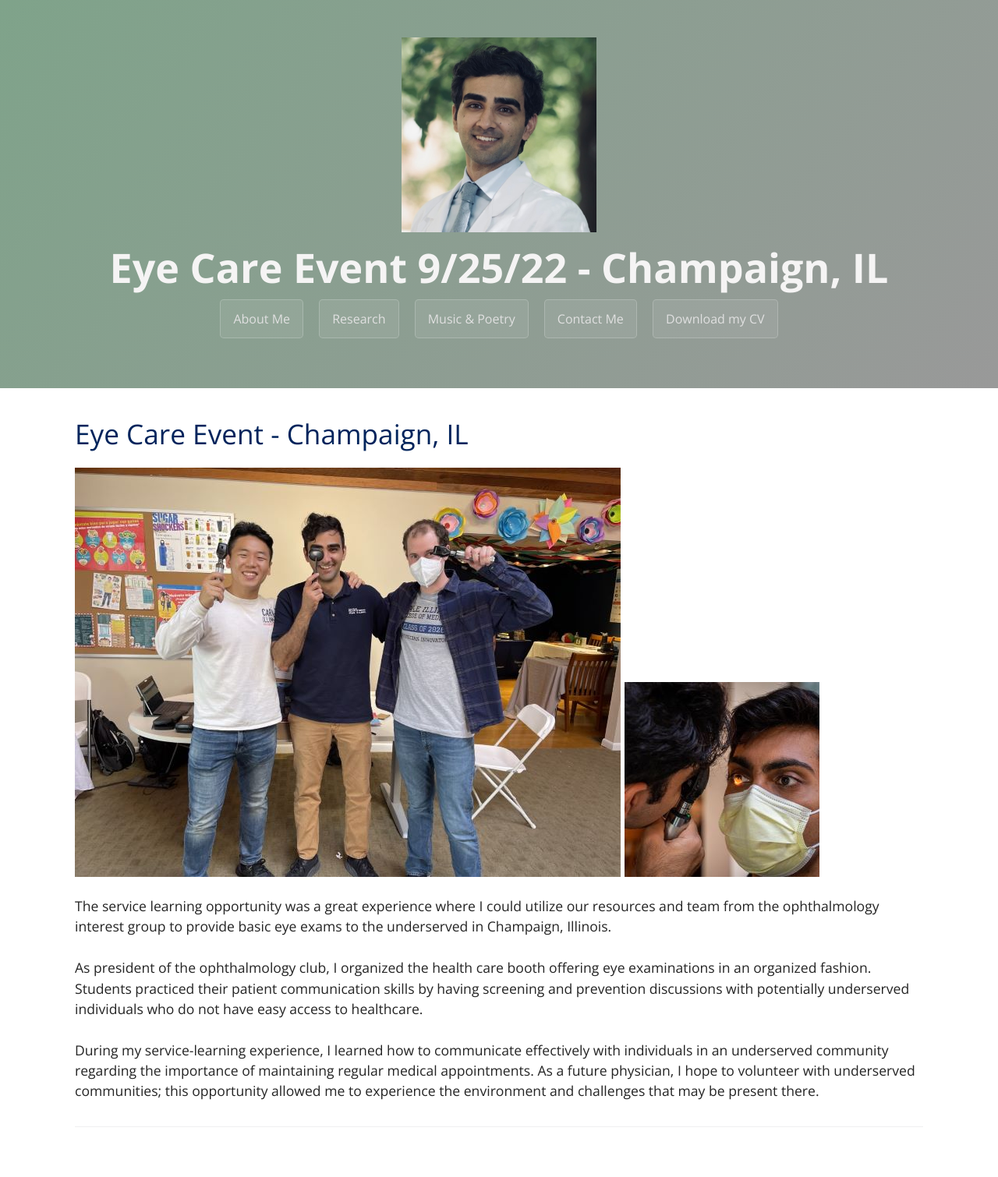
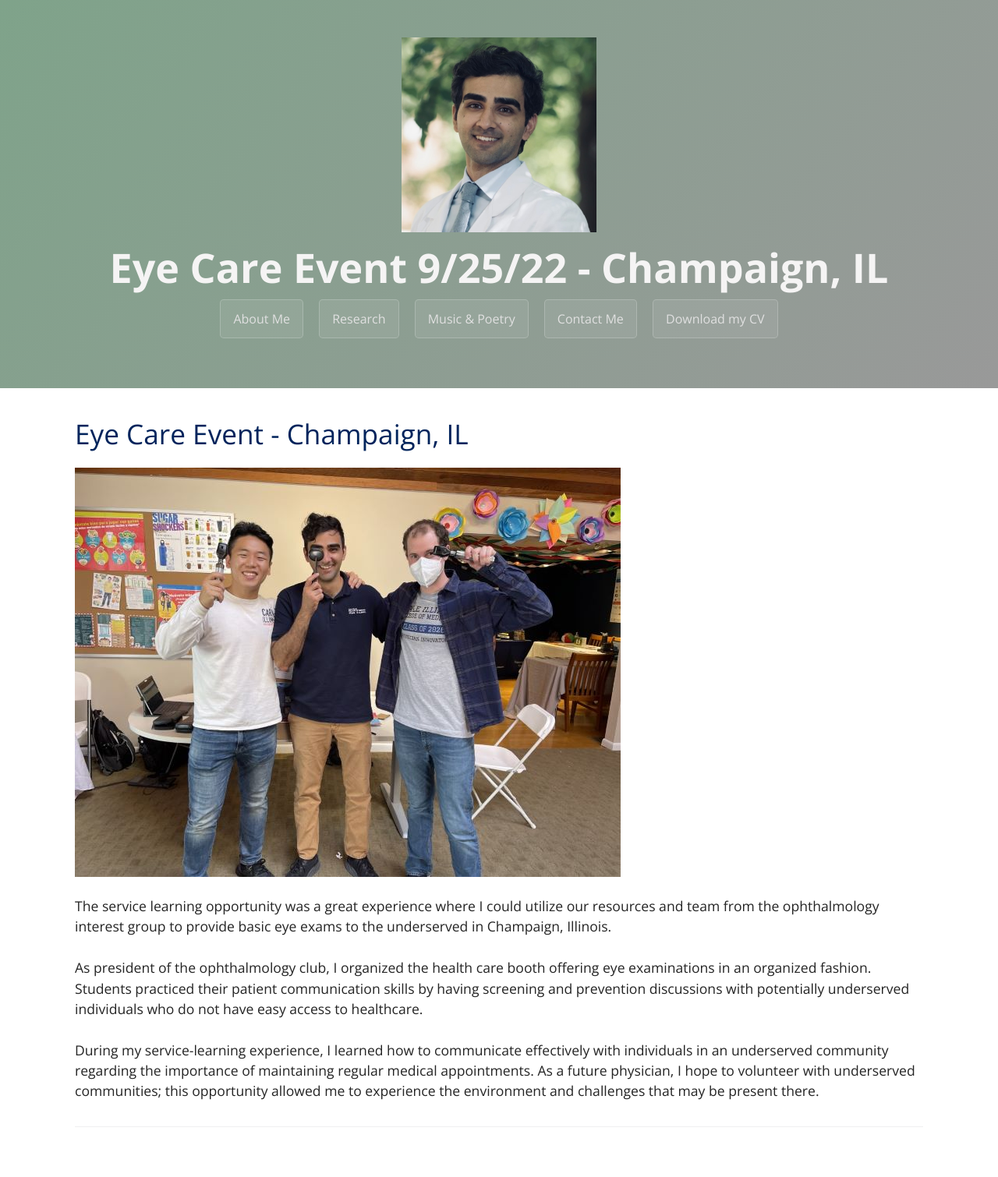
Before and after one commit to EyeCanDoIt/EyeCanDoIt.github.io, a Jekyll site: the page built from eyecarevent.md, in a window 1280 px wide. Shown: the whole page at 78% size. Built offline with Jekyll 4.4.1, drawn with Linux system fonts in a browser that asks for light colours.

Commit message:
Update eyecarevent.md

```diff
--- a/eyecarevent.md
+++ b/eyecarevent.md
@@ -7,7 +7,6 @@ filename: eyecareevent
 # Eye Care Event - Champaign, IL
 
 <img src="https://EyeCanDoIt.github.io/Images/eyecare day.jpg" alt="https://EyeCanDoIt.github.io/Images/eyecare day.jpg" loading="lazy">
-<img src="https://EyeCanDoIt.github.io/Images/campana.jpg" alt="https://EyeCanDoIt.github.io/Images/campana.jpg" loading="lazy">
 
 The service learning opportunity was a great experience where
 I could utilize our resources and team from the ophthalmology interest group to provide
```
